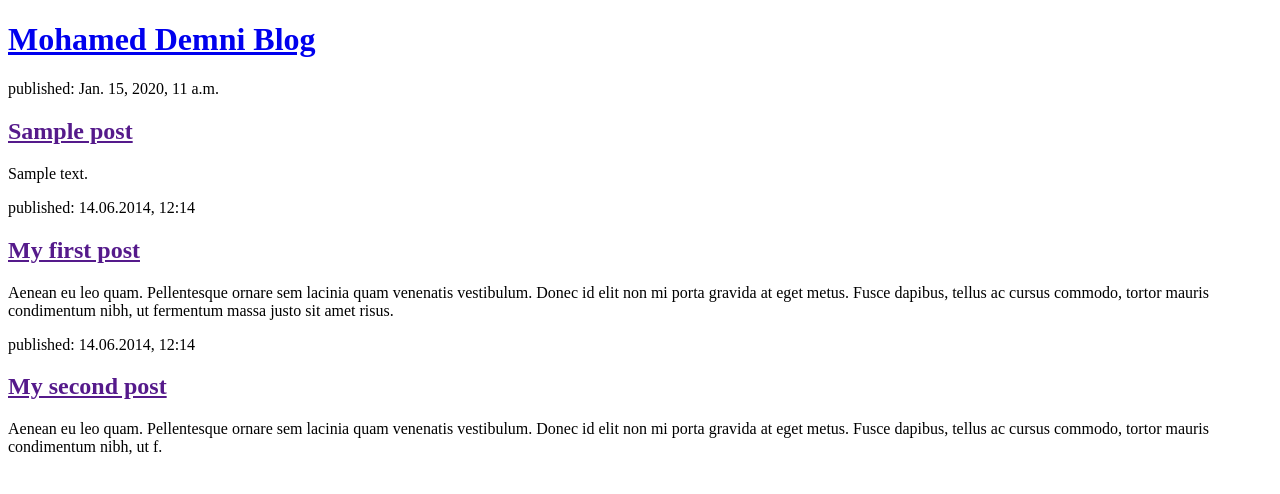
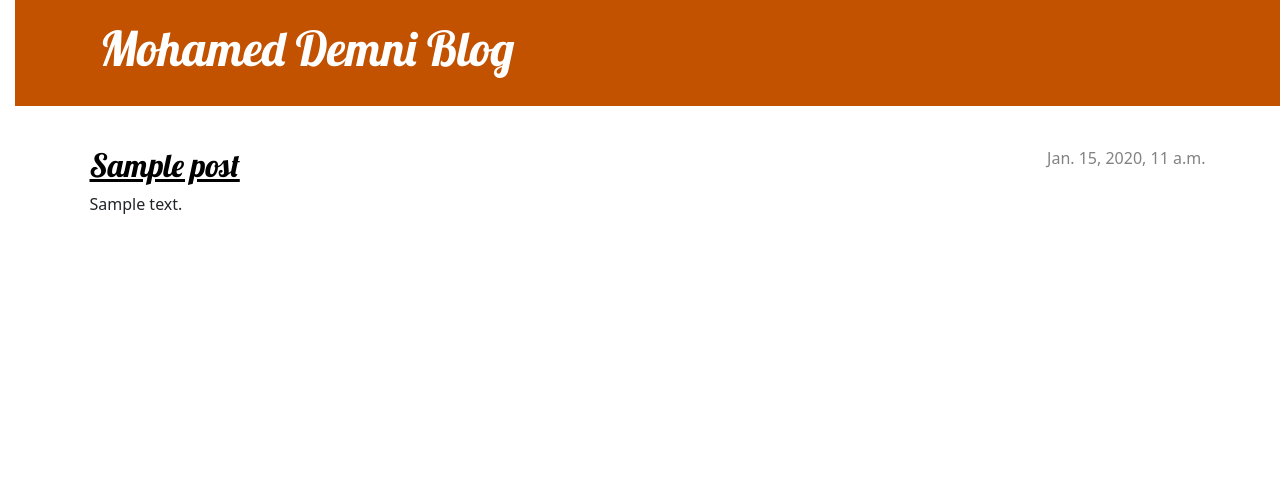
Before and after one commit to mohameddemni/my-first-blog, a Django app: page / in a window 1280 px wide. Shown: the top 494 px of the page. Run offline with Django 3.2, Linux system fonts and the light colour scheme; tables that the repository leaves empty hold one stand-in row (values such as "Sample post").

Commit message:
Add CSS.

```diff
--- /dev/null
+++ b/blog/static/css/blog.css
@@ -0,0 +1,77 @@
+h1 a, h2 a {
+    color: #C25100;
+    font-family: 'Lobster';
+}
+body {
+    padding-left: 15px;
+}
+.page-header {
+    background-color: #C25100;
+    margin-top: 0;
+    margin-bottom: 40px;
+    padding: 20px 20px 20px 40px;
+}
+
+.page-header h1,
+.page-header h1 a,
+.page-header h1 a:visited,
+.page-header h1 a:active {
+    color: #ffffff;
+    font-size: 36pt;
+    text-decoration: none;
+}
+
+h1,
+h2,
+h3,
+h4 {
+    font-family: 'Lobster', cursive;
+}
+
+.date {
+    color: #828282;
+}
+
+.save {
+    float: right;
+}
+
+.post-form textarea,
+.post-form input {
+    width: 100%;
+}
+
+.top-menu,
+.top-menu:hover,
+.top-menu:visited {
+    color: #ffffff;
+    float: right;
+    font-size: 26pt;
+    margin-right: 20px;
+}
+
+.post {
+    margin-bottom: 70px;
+}
+
+.post h2 a,
+.post h2 a:visited {
+    color: #000000;
+}
+
+.post > .date,
+.post > .actions {
+    float: right;
+}
+
+.btn-secondary,
+.btn-secondary:visited {
+    color: #C25100;
+    background: none;
+    border-color: #C25100;
+}
+
+.btn-secondary:hover {
+    color: #FFFFFF;
+    background-color: #C25100;
+}
--- /dev/null
+++ b/blog/templates/blog/base.html
@@ -0,0 +1,26 @@
+<!DOCTYPE html>
+{% load static %}
+<html>
+    <head>
+        <link rel="stylesheet" href="https://cdn.jsdelivr.net/npm/bootstrap@5.1.3/dist/css/bootstrap.min.css" integrity="sha384-1BmE4kWBq78iYhFldvKuhfTAU6auU8tT94WrHftjDbrCEXSU1oBoqyl2QvZ6jIW3" crossorigin="anonymous">
+        <link href="//fonts.googleapis.com/css?family=Lobster&subset=latin,latin-ext" rel="stylesheet" type="text/css">
+        <link rel="stylesheet" href="{% static 'css/blog.css' %}">
+
+        <title>Mohamed Demni blog</title>
+    </head>
+    <body>
+        <header class="page-header">
+          <div class="container">
+              <h1><a href="/">Mohamed Demni Blog</a></h1>
+          </div>
+        </header>
+        <main class="container">
+            <div class="row">
+                <div class="col">
+                {% block content %}
+                {% endblock %}
+                </div>
+            </div>
+        </main>
+    </body>
+</html>
--- a/blog/templates/blog/post_list.html
+++ b/blog/templates/blog/post_list.html
@@ -1,29 +1,14 @@
-<!DOCTYPE html>
-<html>
-    <head>
-        <title>Mohamed Demni blog</title>
-    </head>
-    <body>
-        <header>
-            <h1><a href="/">Mohamed Demni Blog</a></h1>
-        </header>
-        {% for post in posts %}
-        <article>
-            <time>published: {{ post.published_date }}</time>
+{% extends 'blog/base.html' %}
+
+
+{% block content %}
+    {% for post in posts %}
+        <article class="post">
+            <time class="date">
+                {{ post.published_date }}
+            </time>
             <h2><a href="">{{ post.title }}</a></h2>
             <p>{{ post.text|linebreaksbr }}</p>
         </article>
     {% endfor %}
-        <article>
-            <time>published: 14.06.2014, 12:14</time>
-            <h2><a href="">My first post</a></h2>
-            <p>Aenean eu leo quam. Pellentesque ornare sem lacinia quam venenatis vestibulum. Donec id elit non mi porta gravida at eget metus. Fusce dapibus, tellus ac cursus commodo, tortor mauris condimentum nibh, ut fermentum massa justo sit amet risus.</p>
-        </article>
-
-        <article>
-            <time>published: 14.06.2014, 12:14</time>
-            <h2><a href="">My second post</a></h2>
-            <p>Aenean eu leo quam. Pellentesque ornare sem lacinia quam venenatis vestibulum. Donec id elit non mi porta gravida at eget metus. Fusce dapibus, tellus ac cursus commodo, tortor mauris condimentum nibh, ut f.</p>
-        </article>
-    </body>
-</html>
+{% endblock %}
```
